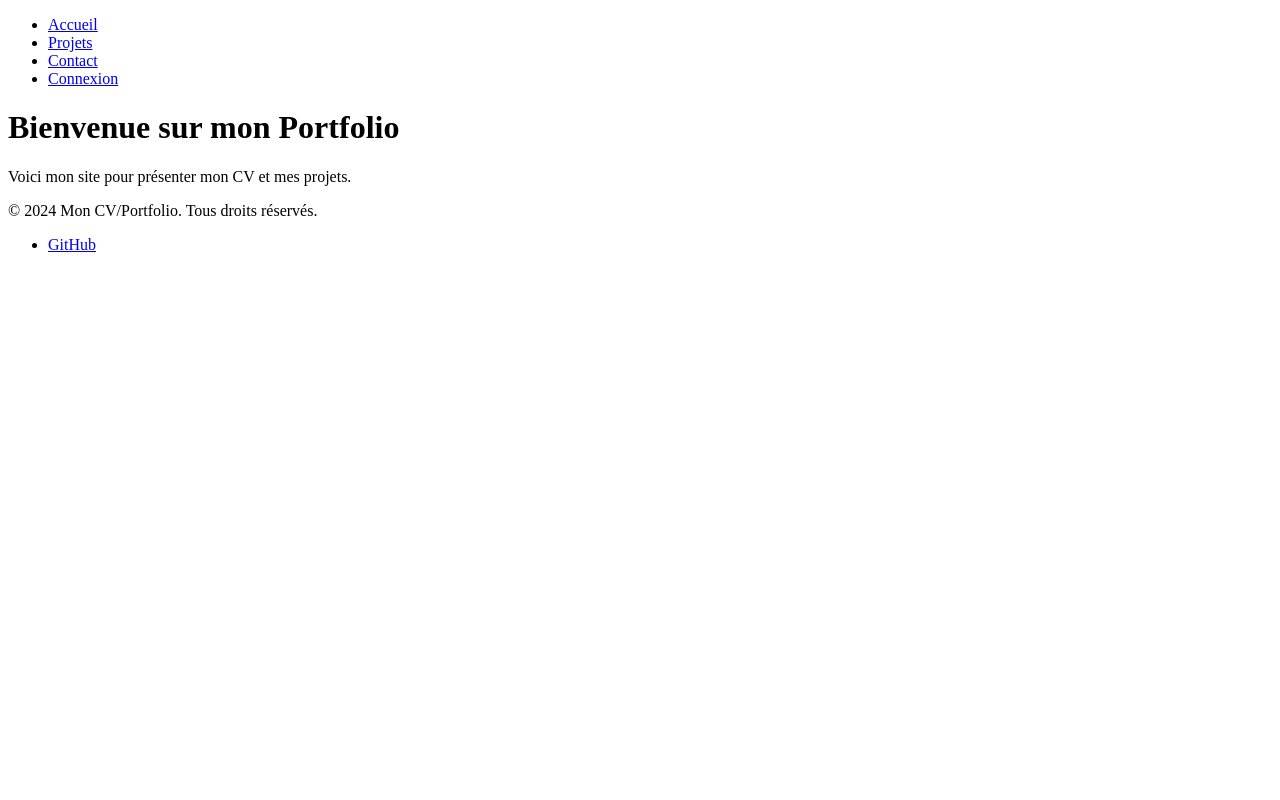
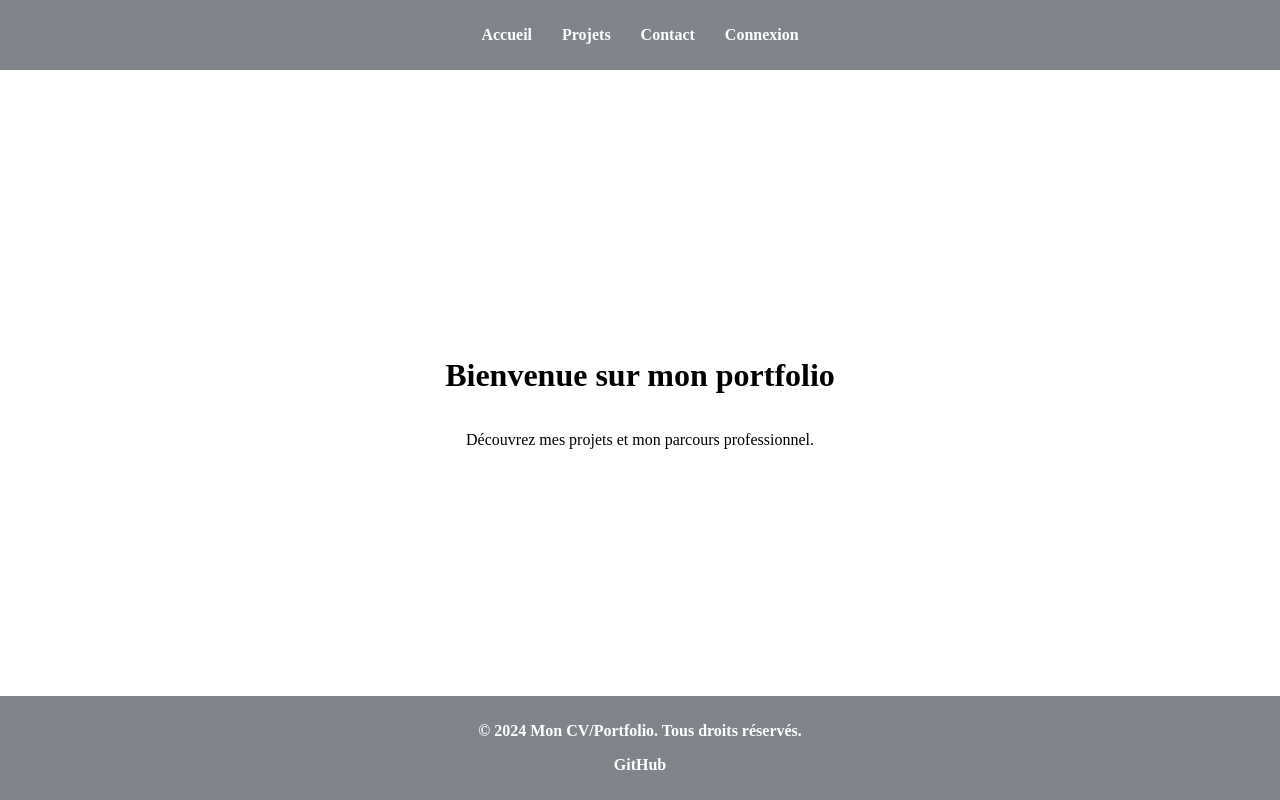
Before and after one commit to gonicolas12/tp-cv, a PHP site: page / in a window 1280 px wide. Run offline with PHP 8.4, Linux system fonts and the light colour scheme.

Commit message:
Little css added

```diff
--- a/assets/css/styles.css
+++ b/assets/css/styles.css
@@ -0,0 +1,80 @@
+/* styles.css */
+
+html, body {
+    height: 100%; /* Assurer que html et body occupent toute la hauteur */
+    margin: 0; /* Enlever la marge par défaut */
+}
+
+
+
+ul {
+    list-style-type: none;
+    padding: 0;
+}
+
+header {
+    background-color: #7f858b;
+    color: white;
+    padding: 10px 0;
+}
+
+nav ul {
+    display: flex;
+    justify-content: center;
+}
+
+nav ul li {
+    margin: 0 15px;
+}
+
+nav ul li a {
+    color: white;
+    text-decoration: none;
+    font-weight: bold;
+}
+
+nav ul li a:hover {
+    text-decoration: underline;
+}
+
+main {
+    display: flex;
+    flex-direction: column;
+    justify-content: center;
+    align-items: center;
+    height: calc(100vh - 140px); /* Ajustement pour que le footer soit visible */
+    margin: 0; /* Enlever la marge par défaut */
+}
+
+footer {
+    background-color: #7f858b;
+    text-align: center;
+    padding: 10px 0;
+    width: 100%; /* Prendre toute la largeur */
+    position: absolute; /* Positionner le footer en bas de la page */
+    bottom: 0; /* Placer le footer tout en bas */
+}
+
+footer p {
+    font-weight: bold;
+    color: #ffffff;
+}
+
+footer ul {
+    display: flex;
+    justify-content: center;
+}
+
+footer ul li {
+    margin: 0 10px;
+}
+
+footer a {
+    font-weight: bold;
+    text-decoration: none;
+    color: #ffffff;
+}
+
+footer a:hover {
+    text-decoration: underline;
+}
--- a/includes/header.php
+++ b/includes/header.php
@@ -7,7 +7,7 @@ session_start();
     <meta charset="UTF-8">
     <meta name="viewport" content="width=device-width, initial-scale=1.0">
     <title>Mon CV/Portfolio</title>
-    <link rel="stylesheet" href="/assets/css/styles.css">
+    <link rel="stylesheet" href="assets/css/styles.css">
     <script src="https://code.jquery.com/jquery-3.6.0.min.js"></script>
     <script src="/assets/js/scripts.js"></script>
 </head>
--- a/index.php
+++ b/index.php
@@ -1,4 +1,8 @@
-<?php include('includes/header.php'); ?>
-<h1>Bienvenue sur mon Portfolio</h1>
-<p>Voici mon site pour présenter mon CV et mes projets.</p>
-<?php include('includes/footer.php'); ?>
+<?php include 'includes/header.php'; ?>
+
+<main>
+    <h1>Bienvenue sur mon portfolio</h1>
+    <p>Découvrez mes projets et mon parcours professionnel.</p>
+</main>
+
+<?php include 'includes/footer.php'; ?>
--- a/login.php
+++ b/login.php
@@ -22,7 +22,7 @@ if ($_SERVER["REQUEST_METHOD"] == "POST") {
 
 <form method="post" action="">
     <label>Email:</label>
-    <input type="email" name="email" required>
+    <input name="email" required>
     <label>Mot de passe:</label>
     <input type="password" name="password" required>
     <button type="submit">Se connecter</button>
```
